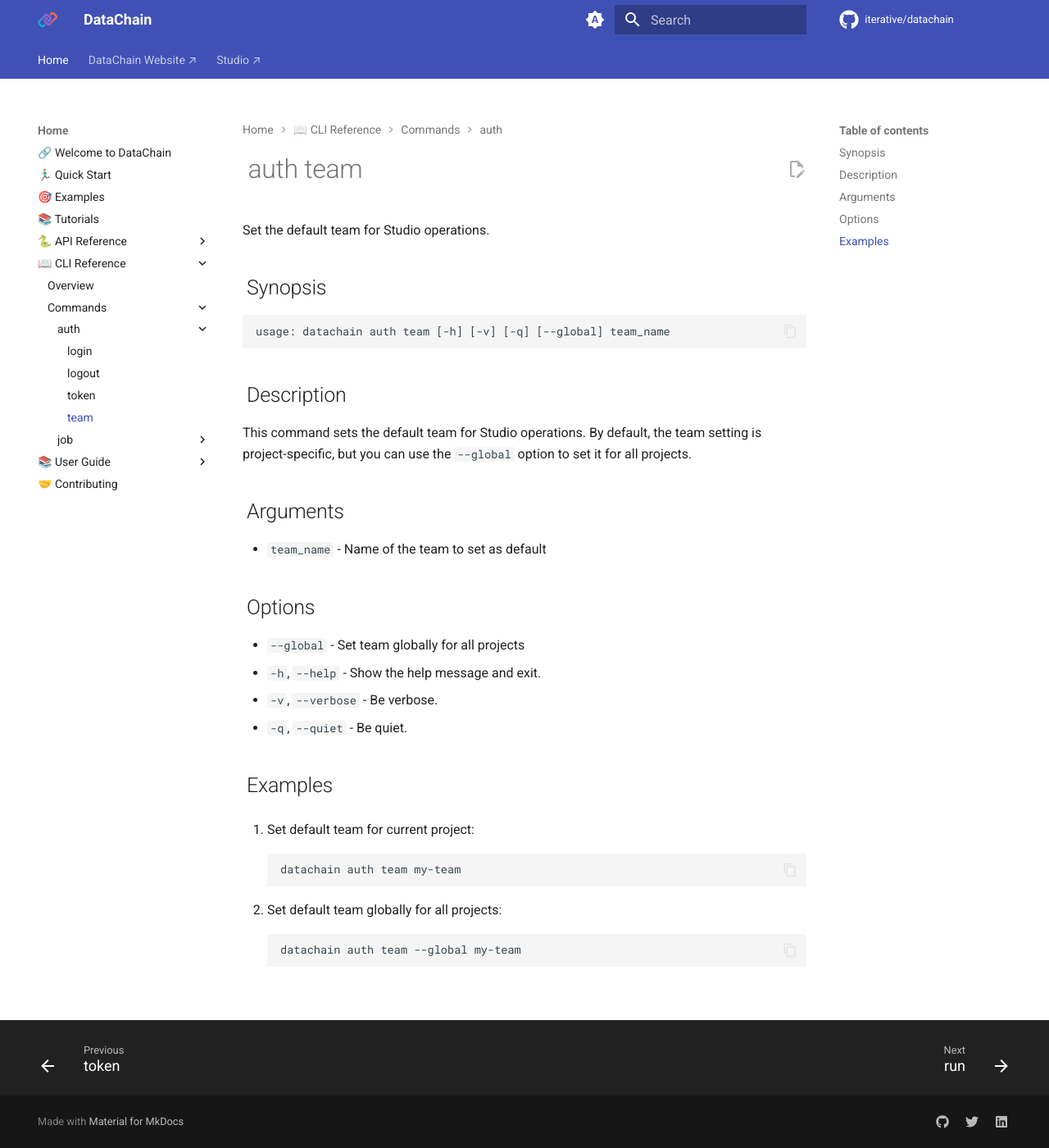
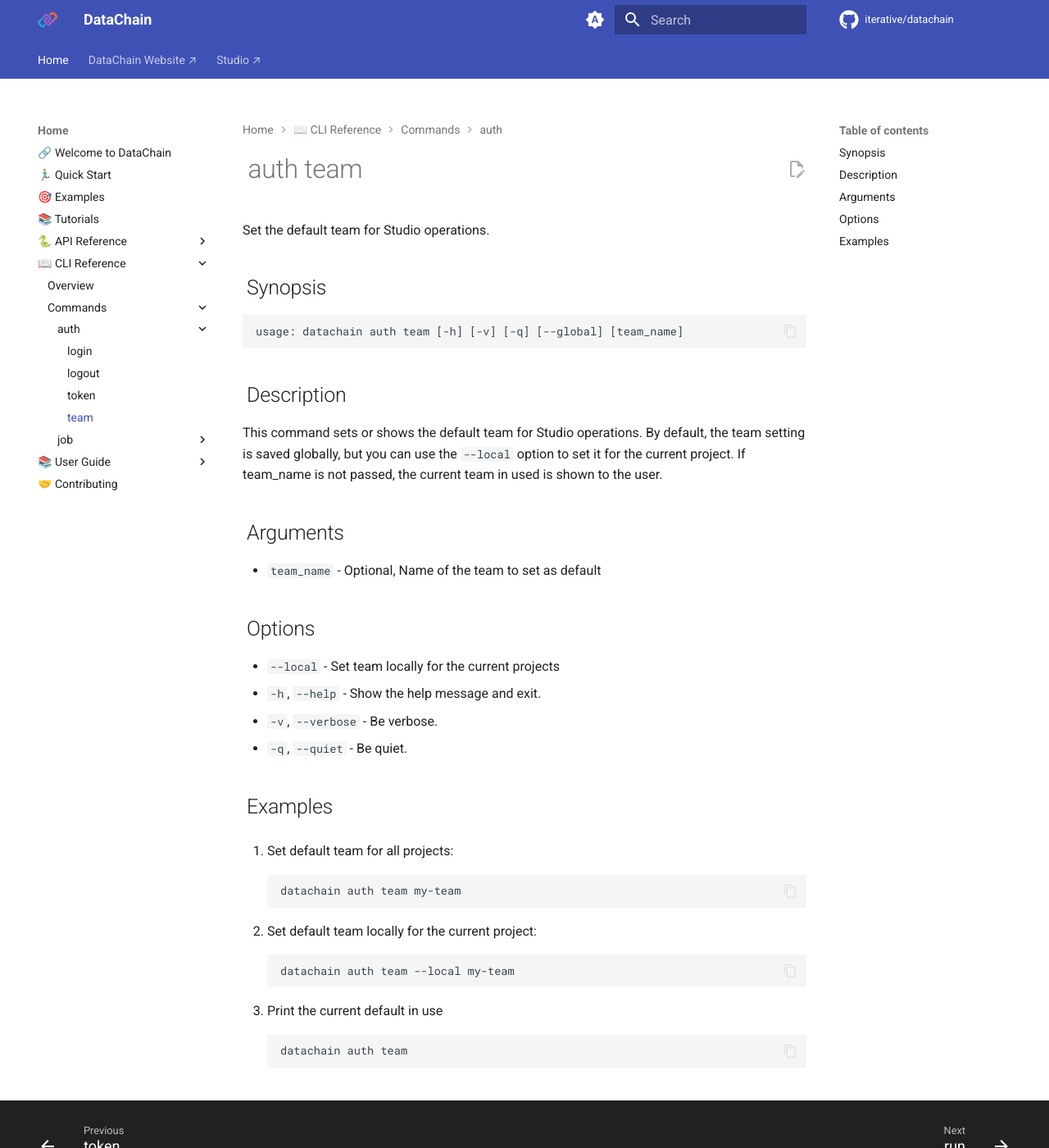
Before and after one commit to iterative/datachain, an MkDocs documentation site: the page built from docs/commands/auth/team.md, in a window 1280 px wide and 1400 px high. Shown: the whole window at 82% size. Built offline with MkDocs 1.6.1 and Material for MkDocs 9.7.7, drawn with Linux system fonts in a browser that asks for light colours; comment, search, counter and statistics services are not loaded.

Commit message:
Save team name to global by default
When setting the team, the team name is set locally by default. Similarly, when logging in, the token is saved globally by default.
To unify this behavior, make it so that team name is also saved to global by default allowing user to save it locally if they want using local flag.

````diff
--- a/docs/commands/auth/team.md
+++ b/docs/commands/auth/team.md
@@ -5,32 +5,38 @@
 ## Synopsis
 
 ```usage
-usage: datachain auth team [-h] [-v] [-q] [--global] team_name
+usage: datachain auth team [-h] [-v] [-q] [--global] [team_name]
 ```
 
 ## Description
 
-This command sets the default team for Studio operations. By default, the team setting is project-specific, but you can use the `--global` option to set it for all projects.
+This command sets or shows the default team for Studio operations. By default, the team setting is saved globally, but you can use the `--local` option to set it for the current project.
+If team_name is not passed, the current team in used is shown to the user.
 
 ## Arguments
 
-* `team_name` - Name of the team to set as default
+* `team_name` - Optional,  Name of the team to set as default
 
 ## Options
 
-* `--global` - Set team globally for all projects
+* `--local` - Set team locally for the current projects
 * `-h`, `--help` - Show the help message and exit.
 * `-v`, `--verbose` - Be verbose.
 * `-q`, `--quiet` - Be quiet.
 
 ## Examples
 
-1. Set default team for current project:
+1. Set default team for all projects:
 ```bash
 datachain auth team my-team
 ```
 
-2. Set default team globally for all projects:
+2. Set default team locally for the current project:
 ```bash
-datachain auth team --global my-team
+datachain auth team --local my-team
 ```
+
+3. Print the current default in use
+```bash
+datachain auth team
+```
````
Also changed, not shown: 2 other files.
